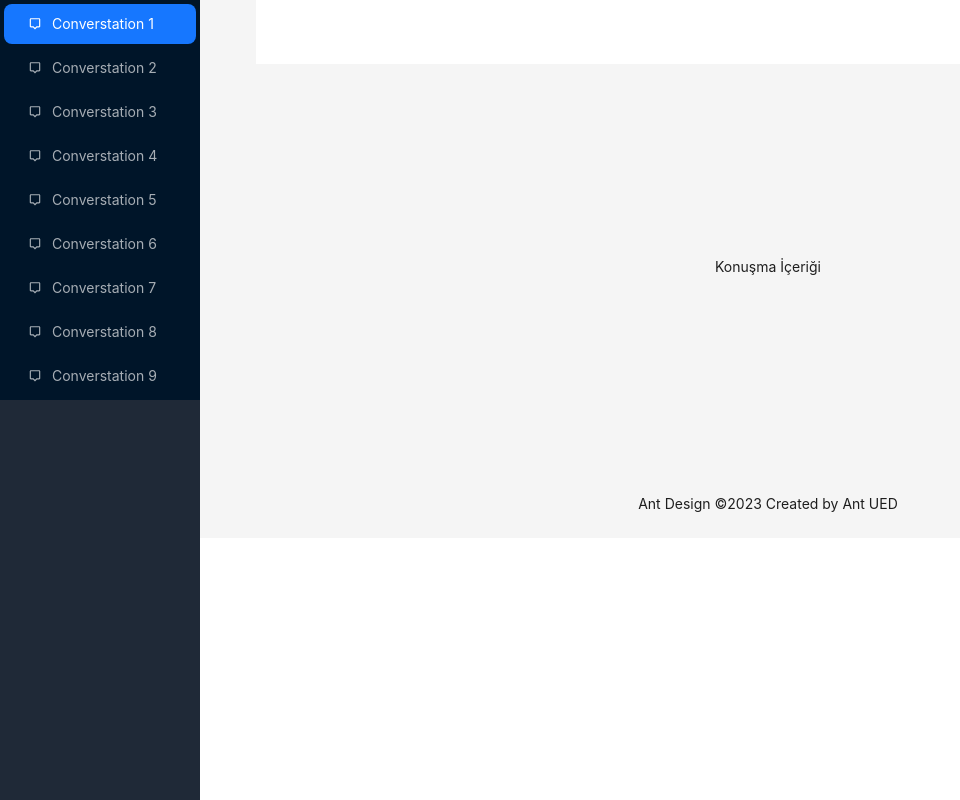
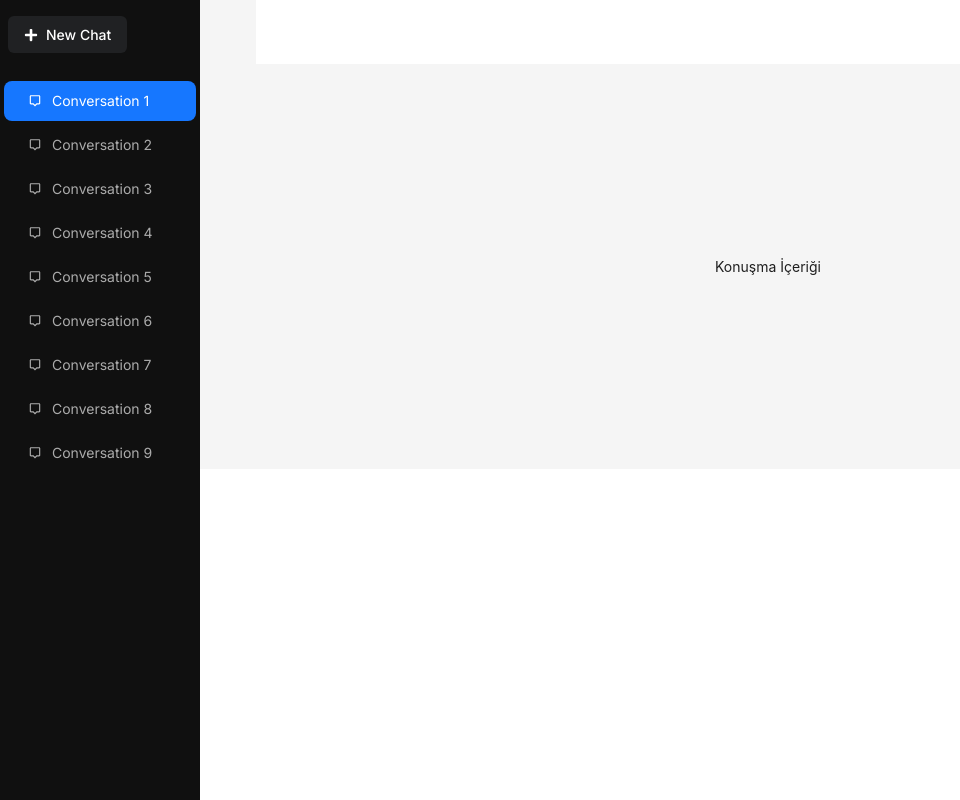
Before and after one commit to mehmetakifkucukkaya/chat-frontend, a React (Vite) app: page /conversation in a window 1280 px wide. Shown: the whole page, without its empty margins (0-960 px from the left). Built offline with nearby package versions, Linux system fonts and the light colour scheme.

Commit message:
Created new converstation method

```diff
--- a/src/pages/Converstation.tsx
+++ b/src/pages/Converstation.tsx
@@ -1,43 +1,74 @@
 import React from 'react';
 
 import type { MenuProps } from 'antd';
-import { Layout, Menu, theme } from 'antd';
+import { Layout, Menu } from 'antd';
 import { BiMessageAlt } from 'react-icons/bi';
+import { FaPlus } from 'react-icons/fa';
+import axios from 'axios';
 
-const { Header, Content, Footer, Sider } = Layout;
+const { Header, Content, Sider } = Layout;
 
 // TODO: Lenght => User'a ait coseverstation sayısı olacak.
 const items: MenuProps['items'] = Array.from({ length: 9 }, (_, index) => ({
     key: String(index + 1),
     icon: <BiMessageAlt />,
-    label: `Converstation ${index + 1}`,
+    label: `Conversation ${index + 1}`,
+    className: 'font-inter text-regular',
 }));
 
 const Converstation: React.FC = () => {
-    const {
-        token: { colorBgContainer },
-    } = theme.useToken();
+    const token = localStorage.getItem('token')
+
+    const createConverstation = async () => {
+        try {
+            const response = await axios.post('http://localhost:3000/converstation', {
+                name: 'Test',
+            }, {
+                headers: {
+                    'Authorization': `Bearer ${token}`,
+                },
+            });
+
+            console.log(response.data);
+        } catch (error) {
+            console.error(error);
+        }
+    }
+
+
 
     return (
         <Layout className="flex">
-            <Sider
-                className=" overflow-auto h-screen fixed left-0 top-0 bottom-0 bg-gray-800"
-            >
-                <div className="demo-logo-vertical" />
-                <Menu theme="dark" mode="inline" defaultSelectedKeys={['1']} items={items} />
+
+            {/* Left Side */}
+            <Sider className="overflow-auto h-screen fixed left-0 top-0 bottom-0 " style={{ background: '#101010' }}>
+
+                {/* New Chat Button */}
+                <button
+                    onClick={createConverstation} className="bg-[#202123] hover:opacity-80 text-white font-inter font-medium py-2 px-4 mt-4 ml-2 rounded-md flex items-center">
+                    <FaPlus className="mr-2" /> New Chat
+                </button>
+
+                {/* Converstation */}
+                <div className="mt-6" style={{ background: '#101010' }} />
+                <Menu theme="dark" mode="inline" defaultSelectedKeys={['1']} items={items} style={{ background: '#101010' }} />
+
             </Sider>
+
+            {/* Content */}
             <Layout className="site-layout ml-64">
-                <Header className="p-0" style={{ background: colorBgContainer }} />
+
+                <Header className="p-0" style={{ background: 'white' }} />
+
                 <Content className="m-24 overflow-visible">
-                    <div className={`p-24 text-center ${colorBgContainer}`}>
+                    <div className={`p-24 text-center`}>
                         <p>Konuşma İçeriği</p>
-                        {
+                    </div>
 
-                        }
-                    </div>
                 </Content>
-                <Footer className="text-center">Ant Design ©2023 Created by Ant UED</Footer>
+
             </Layout>
+
         </Layout>
     );
 };
```
